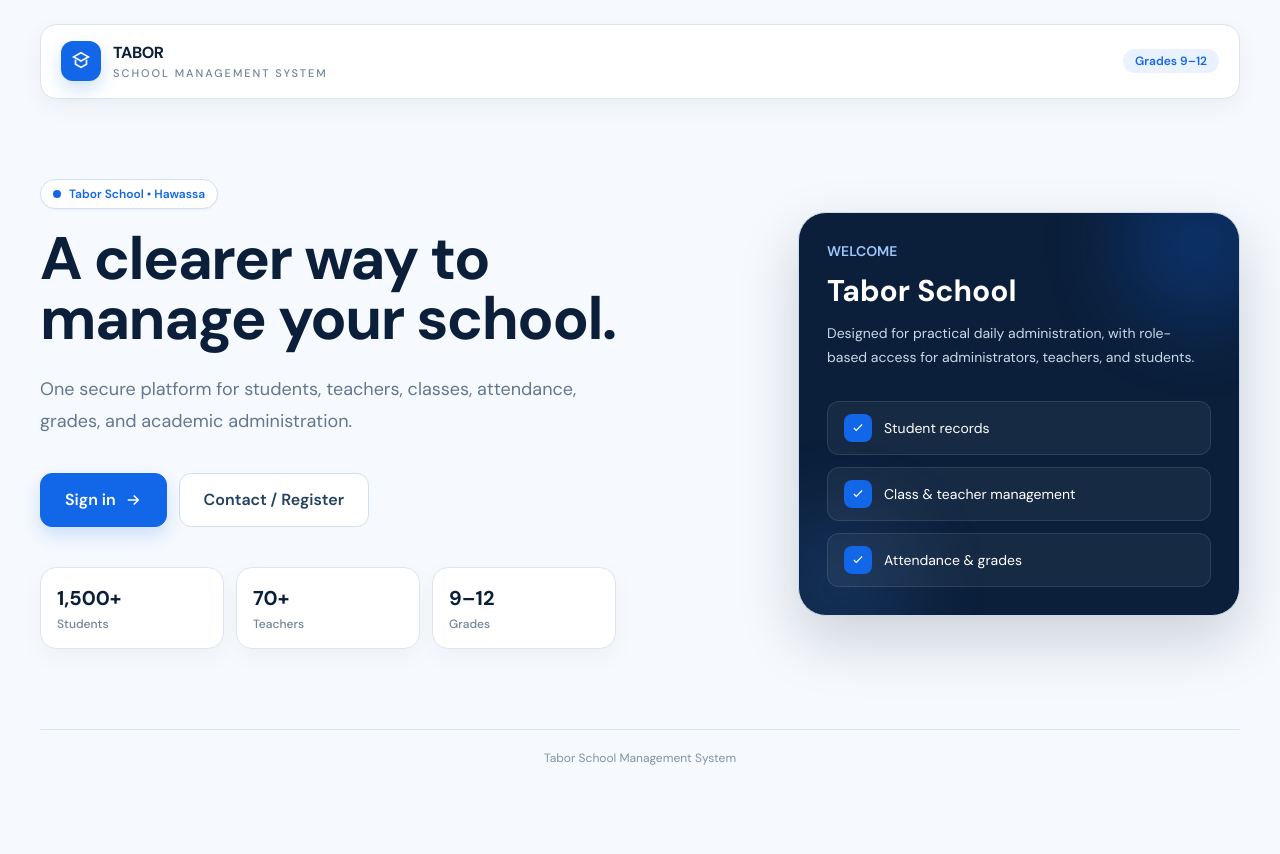
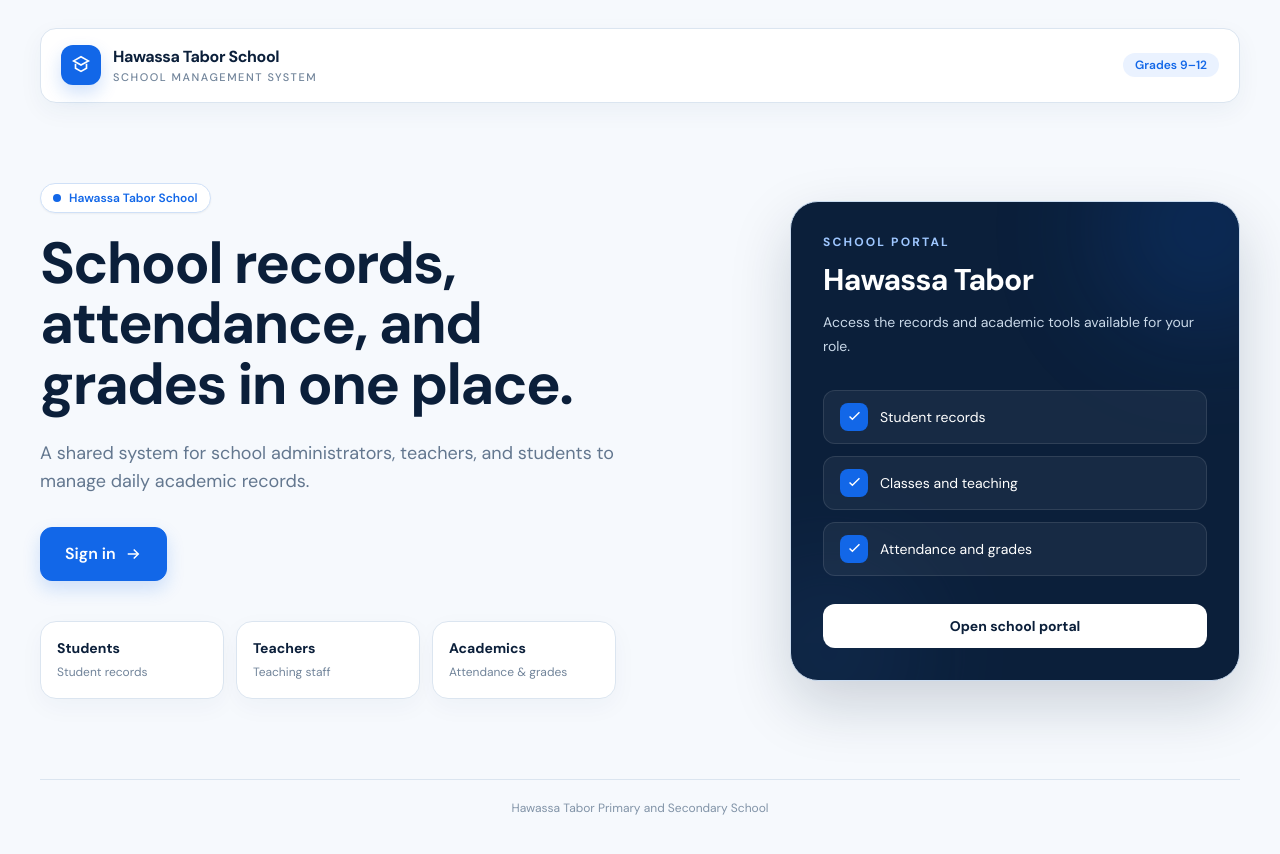
Before and after one commit to isakhu/hawassa-tabor-school, a Next.js app in the folder frontend/: page / in a window 1280 px wide. Shown: the top 854 px of the page. Before the commit the page ends 810 px from the top, so only its background shows below. Built offline with nearby package versions, Linux system fonts and the light colour scheme.

Commit message:
ui: refine school landing page

```diff
--- a/frontend/app/page.tsx
+++ b/frontend/app/page.tsx
@@ -1,96 +1,101 @@
 import Link from "next/link";
 
 const ArrowIcon = () => (
-  <svg width="18" height="18" viewBox="0 0 24 24" fill="none" stroke="currentColor" strokeWidth="2">
+  <svg width="18" height="18" viewBox="0 0 24 24" fill="none" stroke="currentColor" strokeWidth="2" aria-hidden="true">
     <path d="M5 12h14" />
     <path d="m13 6 6 6-6 6" />
+  </svg>
+);
+
+const CheckIcon = () => (
+  <svg width="17" height="17" viewBox="0 0 24 24" fill="none" stroke="currentColor" strokeWidth="2" aria-hidden="true">
+    <path d="m5 12 4 4L19 6" />
   </svg>
 );
 
 export default function HomePage() {
   return (
     <main className="min-h-screen bg-[#f6f9fd] text-[#10243e]">
-      <div className="mx-auto flex min-h-screen w-full max-w-7xl flex-col px-5 py-6 sm:px-8 lg:px-10">
+      <div className="mx-auto flex min-h-screen w-full max-w-7xl flex-col px-5 py-5 sm:px-8 lg:px-10 lg:py-7">
         <header className="flex items-center justify-between rounded-2xl border border-[#dbe5f0] bg-white px-5 py-4 shadow-[0_8px_24px_rgba(20,52,90,0.05)]">
-          <div className="flex items-center gap-3">
-            <div className="flex h-10 w-10 items-center justify-center rounded-xl bg-[#1267e8] text-white shadow-[0_8px_18px_rgba(18,103,232,0.2)]">
-              <svg width="22" height="22" viewBox="0 0 24 24" fill="none" stroke="currentColor" strokeWidth="1.8">
+          <div className="flex min-w-0 items-center gap-3">
+            <div className="flex h-10 w-10 shrink-0 items-center justify-center rounded-xl bg-[#1267e8] text-white shadow-[0_8px_18px_rgba(18,103,232,0.2)]">
+              <svg width="22" height="22" viewBox="0 0 24 24" fill="none" stroke="currentColor" strokeWidth="1.8" aria-hidden="true">
                 <path d="m12 3 8 4.5-8 4.5-8-4.5L12 3Z" />
                 <path d="M6 10.5v5L12 19l6-3.5v-5" />
               </svg>
             </div>
-            <div>
-              <p className="text-base font-bold tracking-tight text-[#0b1f3a]">TABOR</p>
-              <p className="text-[11px] font-medium uppercase tracking-[0.18em] text-[#71849a]">School Management System</p>
+            <div className="min-w-0">
+              <p className="truncate text-base font-bold tracking-tight text-[#0b1f3a]">Hawassa Tabor School</p>
+              <p className="text-[11px] font-medium uppercase tracking-[0.14em] text-[#71849a]">School Management System</p>
             </div>
           </div>
           <span className="hidden rounded-full bg-[#eaf2ff] px-3 py-1 text-xs font-semibold text-[#1267e8] sm:inline-flex">Grades 9–12</span>
         </header>
 
-        <section className="grid flex-1 items-center gap-12 py-16 lg:grid-cols-[1.1fr_0.9fr] lg:py-20">
+        <section className="grid flex-1 items-center gap-12 py-14 lg:grid-cols-[1.08fr_0.92fr] lg:gap-20 lg:py-20">
           <div className="animate-page-in max-w-2xl">
             <div className="mb-5 inline-flex items-center gap-2 rounded-full border border-[#cfe0f7] bg-white px-3 py-1.5 text-xs font-semibold text-[#1267e8] shadow-sm">
               <span className="h-2 w-2 rounded-full bg-[#1267e8]" />
-              Tabor School • Hawassa
+              Hawassa Tabor School
             </div>
-            <h1 className="text-5xl font-extrabold tracking-tight text-[#0b1f3a] sm:text-6xl">
-              A clearer way to manage your school.
+            <h1 className="max-w-2xl text-4xl font-extrabold tracking-[-0.03em] text-[#0b1f3a] sm:text-5xl lg:text-[58px] lg:leading-[1.05]">
+              School records, attendance, and grades in one place.
             </h1>
-            <p className="mt-6 max-w-xl text-lg leading-8 text-[#63778f]">
-              One secure platform for students, teachers, classes, attendance, grades, and academic administration.
+            <p className="mt-6 max-w-xl text-base leading-7 text-[#63778f] sm:text-lg">
+              A shared system for school administrators, teachers, and students to manage daily academic records.
             </p>
-            <div className="mt-9 flex flex-wrap gap-3">
+            <div className="mt-8 flex flex-wrap gap-3">
               <Link href="/login" className="shimmer-btn inline-flex items-center gap-2 rounded-xl px-6 py-3.5 font-semibold">
                 Sign in
                 <ArrowIcon />
               </Link>
-              <Link href="/register" className="input-glow inline-flex items-center rounded-xl border border-[#d2dfec] bg-white px-6 py-3.5 font-semibold text-[#20415f] hover:border-[#b8cce2]">
-                Contact / Register
-              </Link>
             </div>
-            <div className="mt-10 grid max-w-xl grid-cols-3 gap-3">
+
+            <div className="mt-10 grid max-w-xl gap-3 sm:grid-cols-3">
               {[
-                ["1,500+", "Students"],
-                ["70+", "Teachers"],
-                ["9–12", "Grades"],
-              ].map(([value, label], i) => (
-                <div key={label} className="animate-item-in rounded-2xl border border-[#dbe5f0] bg-white p-4 shadow-[0_8px_24px_rgba(20,52,90,0.04)]" style={{ "--index": i } as React.CSSProperties}>
-                  <p className="text-xl font-bold text-[#0b1f3a]">{value}</p>
-                  <p className="mt-1 text-xs font-medium text-[#71849a]">{label}</p>
+                ["Students", "Student records"],
+                ["Teachers", "Teaching staff"],
+                ["Academics", "Attendance & grades"],
+              ].map(([title, text], i) => (
+                <div key={title} className="animate-item-in rounded-2xl border border-[#dbe5f0] bg-white p-4 shadow-[0_8px_24px_rgba(20,52,90,0.04)]" style={{ "--index": i } as React.CSSProperties}>
+                  <p className="text-sm font-bold text-[#0b1f3a]">{title}</p>
+                  <p className="mt-1 text-xs leading-5 text-[#71849a]">{text}</p>
                 </div>
               ))}
             </div>
           </div>
 
           <div className="animate-page-in lg:justify-self-end">
-            <div className="relative overflow-hidden rounded-[28px] border border-[#cbdcf0] bg-[#0b1f3a] p-7 text-white shadow-[0_24px_60px_rgba(11,31,58,0.18)]">
-              <div className="absolute right-[-40px] top-[-50px] h-40 w-40 rounded-full bg-[#1267e8] opacity-25 blur-2xl" />
-              <div className="absolute bottom-[-50px] left-[-40px] h-40 w-40 rounded-full bg-[#4a91f5] opacity-15 blur-2xl" />
+            <div className="relative overflow-hidden rounded-[28px] border border-[#cbdcf0] bg-[#0b1f3a] p-7 text-white shadow-[0_24px_60px_rgba(11,31,58,0.18)] sm:p-8">
+              <div className="absolute right-[-60px] top-[-70px] h-48 w-48 rounded-full bg-[#1267e8] opacity-20 blur-3xl" />
+              <div className="absolute bottom-[-60px] left-[-50px] h-44 w-44 rounded-full bg-[#4a91f5] opacity-10 blur-3xl" />
               <div className="relative">
-                <p className="text-sm font-semibold text-[#9fc7ff]">WELCOME</p>
-                <h2 className="mt-3 text-3xl font-bold">Tabor School</h2>
+                <p className="text-xs font-bold uppercase tracking-[0.18em] text-[#9fc7ff]">School portal</p>
+                <h2 className="mt-3 text-3xl font-bold tracking-tight">Hawassa Tabor</h2>
                 <p className="mt-3 max-w-sm text-sm leading-6 text-[#c9d8e8]">
-                  Designed for practical daily administration, with role-based access for administrators, teachers, and students.
+                  Access the records and academic tools available for your role.
                 </p>
                 <div className="mt-8 space-y-3">
-                  {["Student records", "Class & teacher management", "Attendance & grades"].map((item) => (
+                  {["Student records", "Classes and teaching", "Attendance and grades"].map((item) => (
                     <div key={item} className="flex items-center gap-3 rounded-xl border border-white/10 bg-white/5 px-4 py-3 text-sm">
-                      <span className="flex h-7 w-7 items-center justify-center rounded-lg bg-[#1267e8]">
-                        <svg width="14" height="14" viewBox="0 0 24 24" fill="none" stroke="currentColor" strokeWidth="2">
-                          <path d="m5 12 4 4L19 6" />
-                        </svg>
+                      <span className="flex h-7 w-7 shrink-0 items-center justify-center rounded-lg bg-[#1267e8]">
+                        <CheckIcon />
                       </span>
                       {item}
                     </div>
                   ))}
                 </div>
+                <Link href="/login" className="mt-7 flex w-full items-center justify-center rounded-xl bg-white px-4 py-3 text-sm font-bold text-[#0b1f3a] transition hover:bg-[#edf4fb]">
+                  Open school portal
+                </Link>
               </div>
             </div>
           </div>
         </section>
 
         <footer className="border-t border-[#dbe5f0] py-5 text-center text-xs text-[#8193a7]">
-          Tabor School Management System
+          Hawassa Tabor Primary and Secondary School
         </footer>
       </div>
     </main>
```
